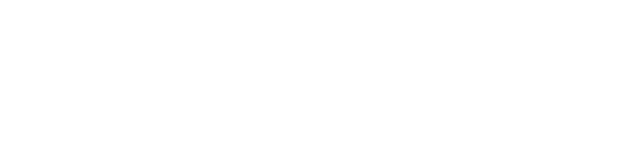
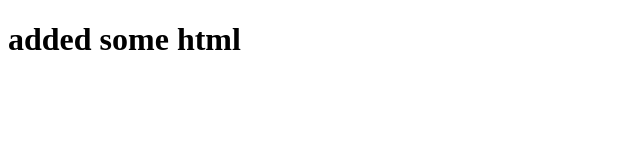
Before and after one commit to cryiscott/learning-git, a plain HTML site: page index.html in a window 1280 px wide. Shown: the whole page, without its empty margins (0-640 px from the left). Drawn offline with Linux system fonts and the light colour scheme.

Commit message:
added some html

```diff
--- a/index.html
+++ b/index.html
@@ -4,6 +4,6 @@
         <title>Page Title</title>
     </head>
     <body>
-
+<h1>added some html</h1>
     </body>
 </html>
```
